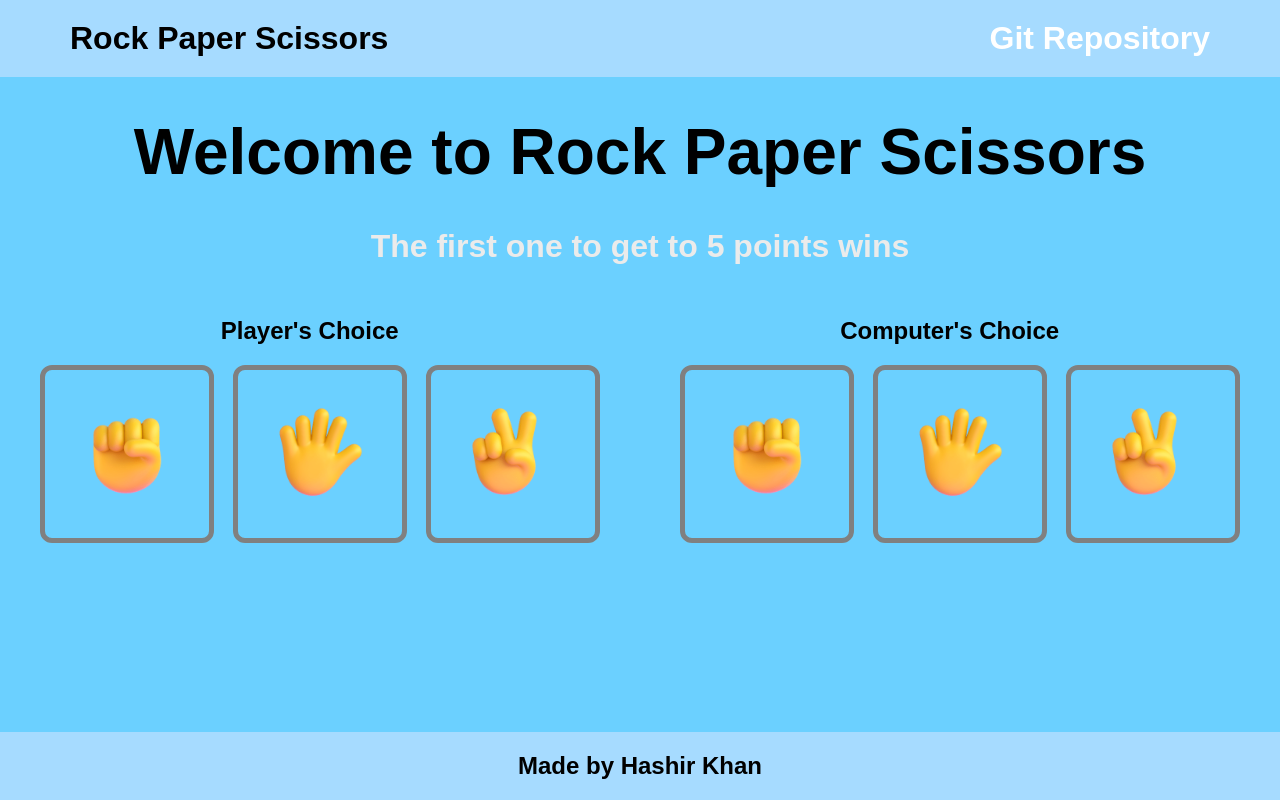
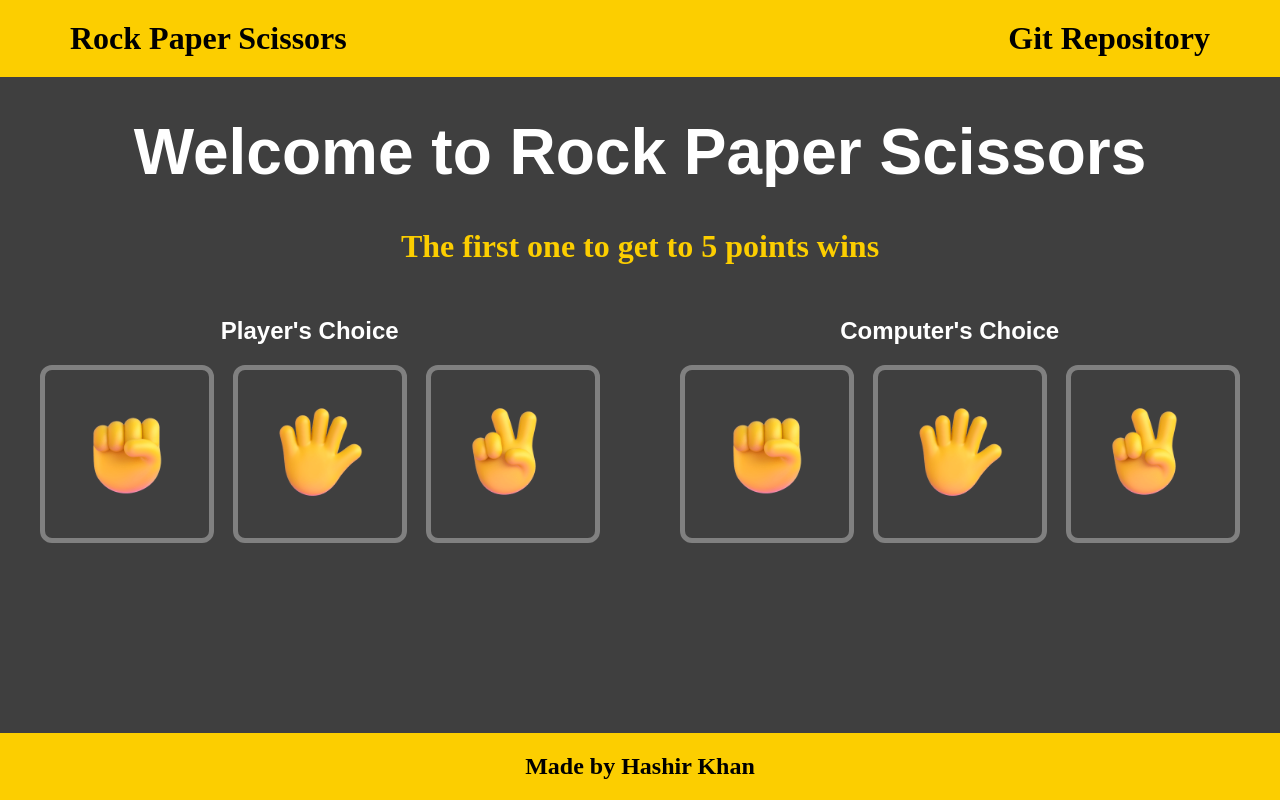
Before and after one commit to hashirkhanfr/rock-paper-scissors, a plain HTML site: page index.html in a window 1280 px wide. Drawn offline with Linux system fonts and the light colour scheme.

Commit message:
Adjust colors and style footer

```diff
--- a/styles.css
+++ b/styles.css
@@ -7,9 +7,10 @@ body{
     font-weight: bold;
     text-align: center;
     margin: 0;
-    background-color: #6bd0ff;
+    background-color: #3f3f3f;
     display: flex;
     flex-flow: column wrap;
+    color: white;
 }
 main{
     flex: 1;
@@ -24,20 +25,28 @@ ul{
 }
 a{
     text-decoration: none;
-    color: white;
+    color: black;
 }
 header{
-    background-color: #a6dbff;
+    background-color: #fcce00;
+    font-size: 2em;
     padding: 20px;
-    font-size: 2em;
+    font-family: 'Raleway';
+    color: black;
+}
+footer{
+    background-color: #fcce00;
+    font-family: 'Raleway';
+    color: black;
 }
 h1{
     font-size: 4rem;
     margin: 0.6em;
 }
 .rules{
-    color: rgb(235, 235, 235);
+    color: #fcce00;
     font-size: 2em;
+    font-family: 'Raleway';
 }
 
 .game-container{
@@ -71,9 +80,9 @@ h1{
 
 .results-container{
     display: flex;
-    justify-content: space-evenly;
-    gap: 1.2em;
+    justify-content: space-around;
 }
-footer{
-    background-color: #a6dbff;
+
+.player-results,.bot-results{
+    font-size: 4em;
 }
```
Also changed, not shown: console.png (deleted).
